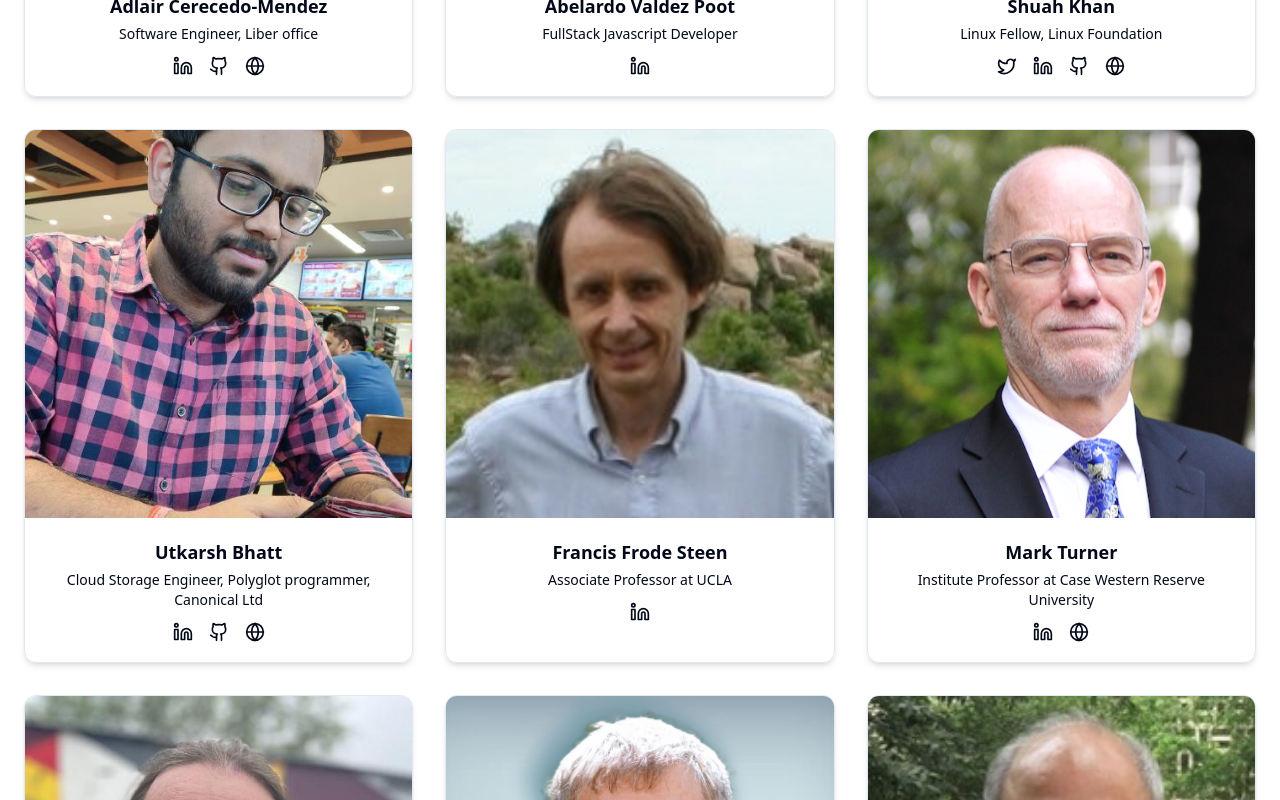
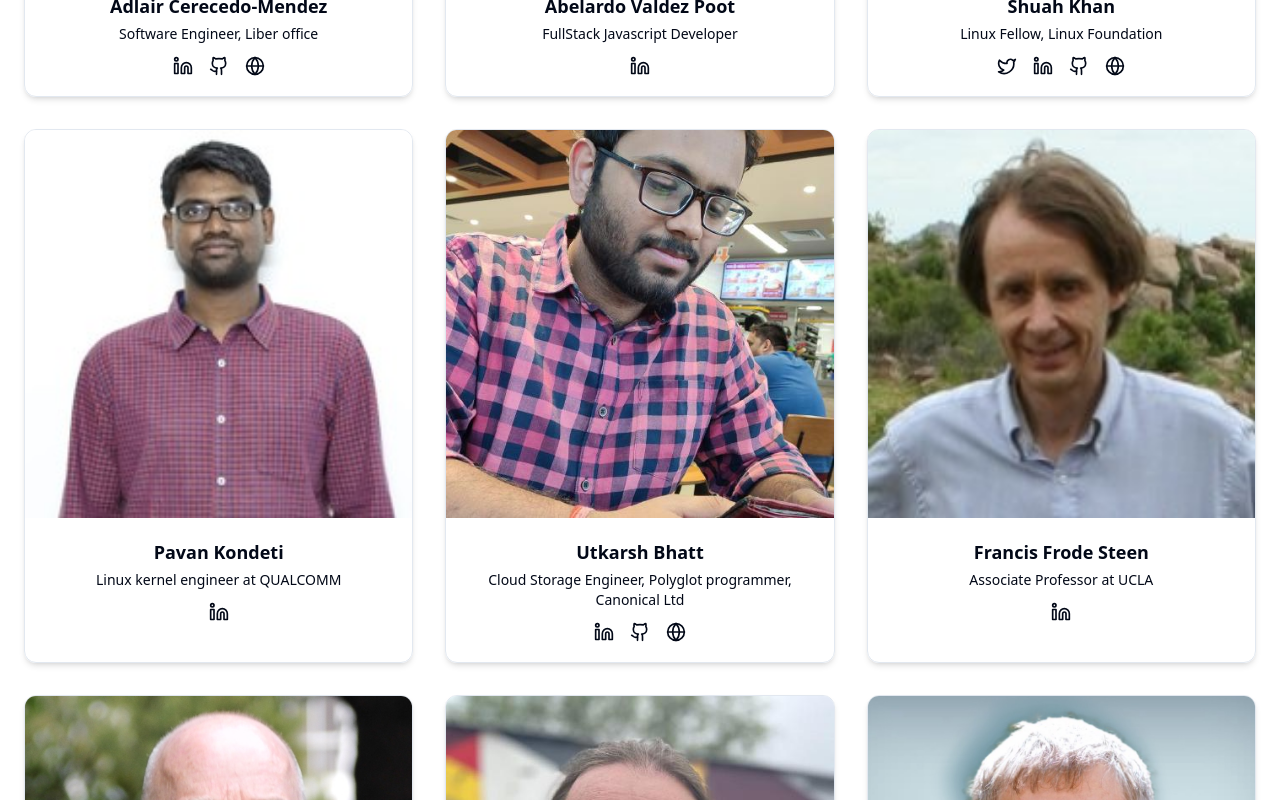
Before and after one commit to Sanskary2303/OOSC3.0-UbuCon-India, a Next.js app: page /speakers in a window 1280 px wide. Shown: the part 2400-3200 px from the top of the page. Built offline with nearby package versions, Linux system fonts and the light colour scheme.

Commit message:
Add speakers

```diff
--- a/src/app/speakers/speakerData.ts
+++ b/src/app/speakers/speakerData.ts
@@ -46,6 +46,7 @@ import vikr from './images/Viswanath_Kraleti.jpeg';
 import saak from './images/saquib_akhtar.png';
 import sapa from './images/Saiyam_pathak.jpeg';
 import pako from './images/Pavan_Kondeti.jpeg';
+import abhi from './images/abhishek.jpg';
 
 export const speakers = [
   {
@@ -221,6 +222,18 @@ export const speakers = [
     track: "oosc",
   },
   {
+    id: "pako",
+    name: "Pavan Kondeti",
+    title: "Linux kernel engineer at QUALCOMM",
+    organization: "",
+    imageSrc: pako,
+    social: {
+      linkedin: "https://www.linkedin.com/in/pavankumar-kondeti-33b2012/?originalSubdomain=in",
+    },
+    featured: true,
+    track: "oosc",
+  },
+  {
     id: "utbh",
     name: "Utkarsh Bhatt",
     title: "Cloud Storage Engineer, Polyglot programmer",
@@ -380,18 +393,6 @@ export const speakers = [
     track: "oosc",
   },
   {
-    id: "pako",
-    name: "Pavan Kondeti",
-    title: "Linux kernel engineer at QUALCOMM",
-    organization: "",
-    imageSrc: pako,
-    social: {
-      linkedin: "https://www.linkedin.com/in/pavankumar-kondeti-33b2012/?originalSubdomain=in",
-    },
-    featured: true,
-    track: "oosc",
-  },
-  {
     id: "wano",
     name: "Wajoud Noorani",
     title: "Data Scientist",
@@ -427,6 +428,18 @@ export const speakers = [
     imageSrc: rapa,
     social: {
       linkedin: "https://www.linkedin.com/in/rashmi-patankar-5b195098/",
+    },
+    featured: true,
+    track: "oosc",
+  },
+  {
+    id: "abhi",
+    name: "Abhishek Kumar",
+    title: "LFX Mentee @ CNCF KubeEdge",
+    organization: "",
+    imageSrc: abhi,
+    social: {
+      linkedin: "https://www.linkedin.com/in/abhishek-kumar-170492258?utm_source=share&utm_campaign=share_via&utm_content=profile&utm_medium=android_app",
     },
     featured: true,
     track: "oosc",
```
Also changed, not shown: src/app/speakers/images/abhishek.jpg (added).
